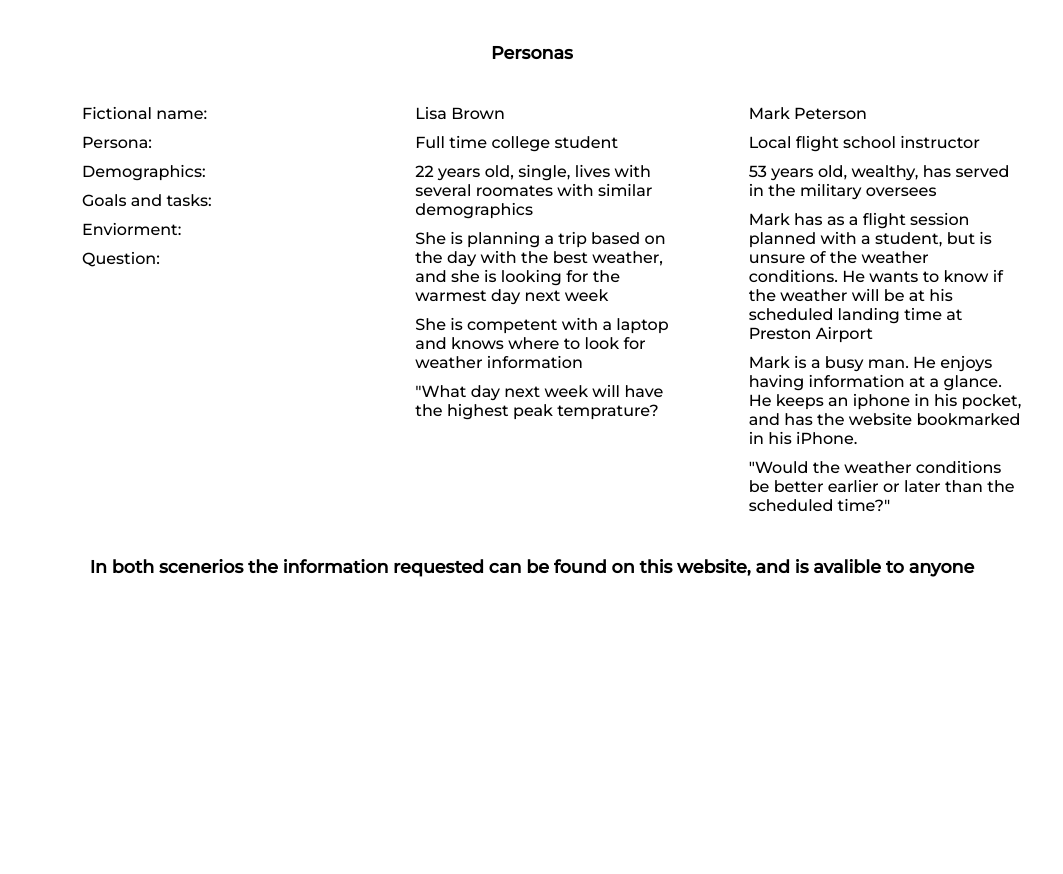
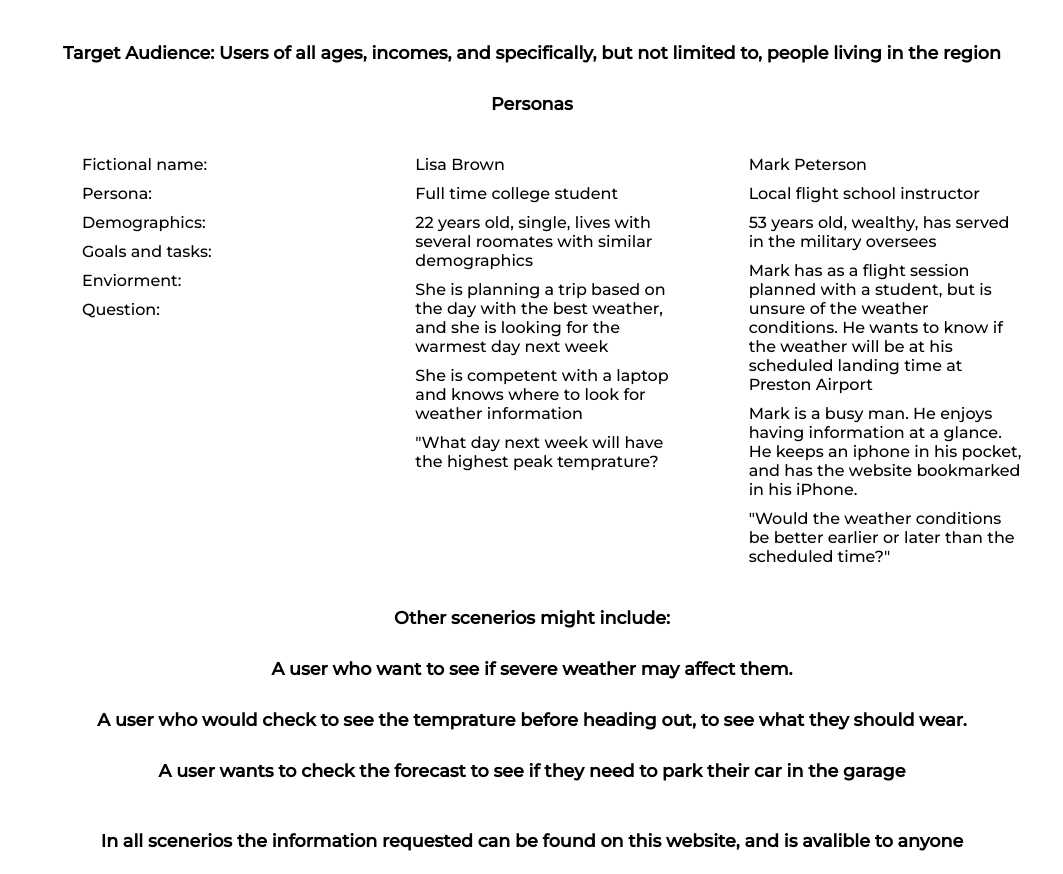
Before and after one commit to nolanvargas/WDD230-W1, a plain HTML site: page lesson2/target-audience.html in a window 1280 px wide. Shown: the part 131-1005 px from the top of the page, without its empty margins (108-1171 px from the left). Before the commit the page ends 800 px from the top, so only its background shows below. Drawn offline with Linux system fonts and the light colour scheme; files whose address does not match are found by name.

Commit message:
read the instructions

```diff
--- a/lesson2/target-audience.html
+++ b/lesson2/target-audience.html
@@ -17,6 +17,8 @@
         <a class="navlink" href="color-scheme.html">Colors</a>
         <a class="navlink" href="typography.html">Typeography</a>
     </header>
+
+    <h3>Target Audience: Users of all ages, incomes, and specifically, but not limited to, people living in the region</h3>
 
     <h3>Personas</h3>
 
@@ -64,9 +66,15 @@
                 time?"</li>
         </ul>
 
+
     </div>
 
-    <h3>In both scenerios the information requested can be found on this website, and is avalible to anyone</h3>
+    <h3>Other scenerios might include:</h3>
+    <h3>A user who want to see if severe weather may affect them.</h3>
+    <h3>A user who would check to see the temprature before heading out, to see what they should wear.</h3>
+    <h3>A user wants to check the forecast to see if they need to park their car in the garage</h3>
+    <br>
+    <h3>In all scenerios the information requested can be found on this website, and is avalible to anyone</h3>
 	<script src="index.js"></script>
   </body>
 </html>
```
Also changed, not shown: lesson2/color-scheme.html (+2 -0 lines).
